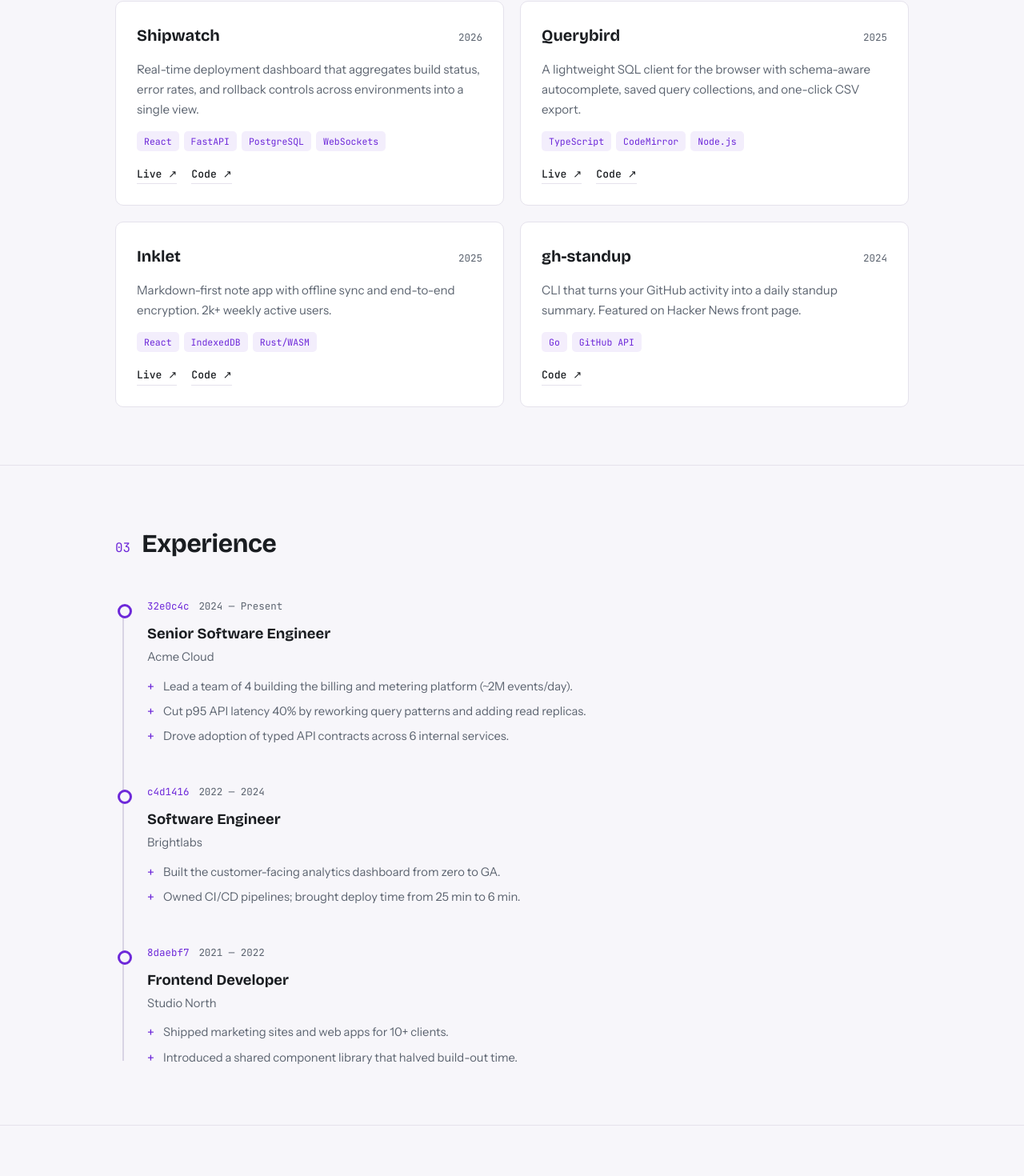
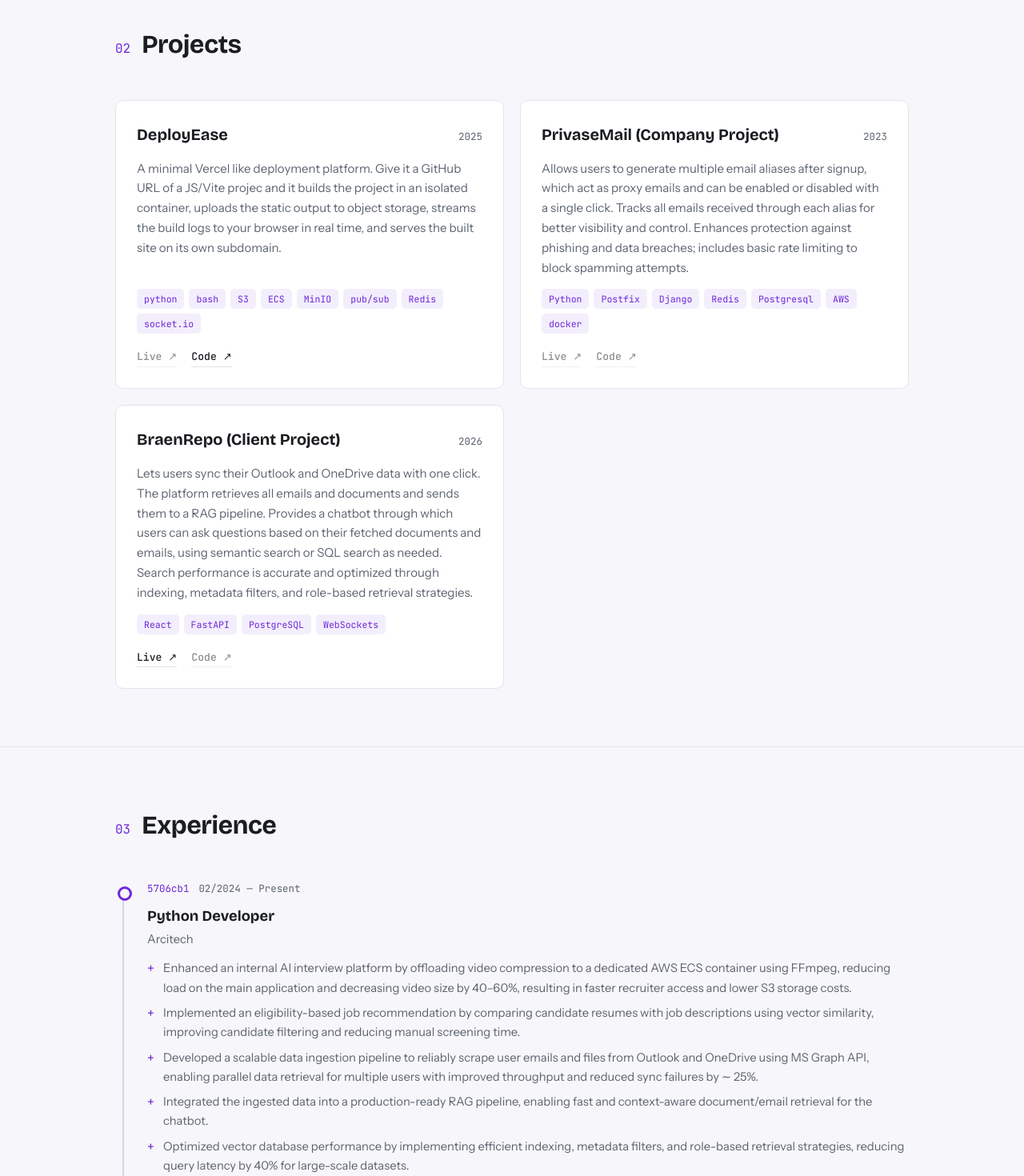
Before and after one commit to SunnyBhagwat35/portfolio, a React (Vite) app: page / in a window 1280 px wide. Shown: the part 1296-2766 px from the top of the page at 80% size. Built offline with nearby package versions, Linux system fonts and the light colour scheme.

Commit message:
conditional redered a tags

```diff
--- a/src/components/Projects.jsx
+++ b/src/components/Projects.jsx
@@ -32,12 +32,24 @@ export default function Projects() {
 
               <div className="project-links">
                 {project.liveUrl && (
-                  <a href={project.liveUrl} target="_blank" rel="noreferrer">
+                  <a href={project.liveUrl} target="_blank" rel="noreferrer"
+                  style={
+                          project.liveUrl === '#'
+                            ? { cursor: 'not-allowed', pointerEvents: 'none', opacity: 0.5 }
+                            : undefined
+                        }
+                  >
                     Live ↗
                   </a>
                 )}
                 {project.codeUrl && (
-                  <a href={project.codeUrl} target="_blank" rel="noreferrer">
+                  <a href={project.codeUrl} target="_blank" rel="noreferrer"
+                  style={
+                          project.codeUrl === '#'
+                            ? { cursor: 'not-allowed', pointerEvents: 'none', opacity: 0.5 }
+                            : undefined
+                        }
+                  >
                     Code ↗
                   </a>
                 )}
--- a/src/data.js
+++ b/src/data.js
@@ -31,92 +31,104 @@ export const socials = [
 export const about = {
   // Each string renders as a paragraph.
   paragraphs: [
-    "I'm a developer with 4+ years of experience shipping production software across the stack. I care about clean APIs, honest error handling, and interfaces that stay out of the user's way.",
-    "Outside of work you'll find me trying open source libraries, leaning about system design, or over-engineering my dotfiles.",
-    "Sometimes playing cricket or video games too."
+    "Python backend engineer with 5 years of production experience building applications and RESTful APIs, including hands-on",
+    "building GenAl applications running in production. Integrated (chat + embeddings) into live services and orchestrated multi-step LLM workflows" ,
+    "using LangChain. Built end-to-end RAG pipelines on PostgreSQL + pgvector powering chatbot retrieval over enterprise email and document data. Strong in PostgreSQL",
+    "ORM, query optimization and indexing, version control with Git, and AWS (ECS, S3, EC2, SQS), docker.",
+    "collaborating with DevOps for issue mitigations and data migrations. Fluent in English, Hindi and Marathi."
   ],
   skills: [
     {
       group: "Languages",
-      items: ["TypeScript", "Python", "SQL", "Go"],
+      items: ["Python", "Javascript", "SQL", "C/C++", "Go", "HTML", "CSS"],
     },
     {
       group: "Frameworks",
-      items: ["React", "Node.js", "FastAPI", "Next.js"],
+      items: ["FastAPI", "Flask", "Django", "Langchain", "Langgraph", "React", "Node.js",],
     },
     {
       group: "Infra & Tools",
-      items: ["PostgreSQL", "Redis", "Docker", "AWS", "Vercel", "Git"],
+      items: ["PostgreSQL", "Redis", "Docker", "AWS", "GCP", "MongoDB", "Git/GitHub", "Ansible", "Postman", "Kubernetes"],
     },
   ],
 };
 
 export const projects = [
   {
-    title: "Shipwatch",
+    title: "DeployEase",
+    year: "2025",
+    description:
+      "A minimal Vercel like deployment platform. Give it a GitHub URL of a JS/Vite projec and it builds the project in an isolated container, uploads the static output to object storage, streams the build logs to your browser in real time, and serves the built site on its own subdomain.",
+    tech: ["python", "bash", "S3", "ECS", "MinIO", "pub/sub", "Redis", "socket.io"],
+    liveUrl: "#",
+    codeUrl: "https://github.com/SunnyBhagwat35/deployease",
+  },
+  {
+    title: "PrivaseMail (Company Project)",
+    year: "2023",
+    description:
+    "Allows users to generate multiple email aliases after signup, which act as proxy emails and can be enabled or disabled with a single click. Tracks all emails received through each alias for better visibility and control.\
+    Enhances protection against phishing and data breaches; includes basic rate limiting to block spamming attempts.",
+    tech: ["Python", "Postfix", "Django", "Redis", "Postgresql", "AWS", "docker"],
+    liveUrl: "#",
+    codeUrl: "#",
+  },
+  {
+    title: "BraenRepo (Client Project)",
     year: "2026",
     description:
-      "Real-time deployment dashboard that aggregates build status, error rates, and rollback controls across environments into a single view.",
+    "Lets users sync their Outlook and OneDrive data with one click. The platform retrieves all emails and documents and sends them to a RAG pipeline. \
+    Provides a chatbot through which users can ask questions based on their fetched documents and emails, using semantic search or SQL search as needed. \
+    Search performance is accurate and optimized through indexing, metadata filters, and role-based retrieval strategies.",
     tech: ["React", "FastAPI", "PostgreSQL", "WebSockets"],
-    liveUrl: "https://example.com",
-    codeUrl: "https://github.com/yourusername/shipwatch",
+    liveUrl: "https://prerepo.braen.ai/",
+    codeUrl: "#",
   },
-  {
-    title: "Querybird",
-    year: "2025",
-    description:
-      "A lightweight SQL client for the browser with schema-aware autocomplete, saved query collections, and one-click CSV export.",
-    tech: ["TypeScript", "CodeMirror", "Node.js"],
-    liveUrl: "https://example.com",
-    codeUrl: "https://github.com/yourusername/querybird",
-  },
-  {
-    title: "Inklet",
-    year: "2025",
-    description:
-      "Markdown-first note app with offline sync and end-to-end encryption. 2k+ weekly active users.",
-    tech: ["React", "IndexedDB", "Rust/WASM"],
-    liveUrl: "https://example.com",
-    codeUrl: "https://github.com/yourusername/inklet",
-  },
-  {
-    title: "gh-standup",
-    year: "2024",
-    description:
-      "CLI that turns your GitHub activity into a daily standup summary. Featured on Hacker News front page.",
-    tech: ["Go", "GitHub API"],
-    liveUrl: "", // set to "" to hide the Live link
-    codeUrl: "https://github.com/yourusername/gh-standup",
-  },
+  // {
+  //   title: "gh-standup",
+  //   year: "2024",
+  //   description:
+  //     "CLI that turns your GitHub activity into a daily standup summary. Featured on Hacker News front page.",
+  //   tech: ["Go", "GitHub API"],
+  //   liveUrl: "", // set to "" to hide the Live link
+  //   codeUrl: "https://github.com/yourusername/gh-standup",
+  // },
 ];
 
 export const experience = [
   {
-    role: "Senior Software Engineer",
-    company: "Acme Cloud",
-    period: "2024 — Present",
+    role: "Python Developer",
+    company: "Arcitech",
+    period: "02/2024 — Present",
     points: [
-      "Lead a team of 4 building the billing and metering platform (~2M events/day).",
-      "Cut p95 API latency 40% by reworking query patterns and adding read replicas.",
-      "Drove adoption of typed API contracts across 6 internal services.",
+      " Enhanced an internal AI interview platform by offloading video compression to a dedicated AWS ECS container using FFmpeg, reducing load on the main application and decreasing video size by 40–60%, resulting in faster recruiter access and lower S3 storage costs.",
+      "Implemented an eligibility-based job recommendation by comparing candidate resumes with job descriptions using vector similarity, improving candidate filtering and reducing manual screening time.",
+      "Developed a scalable data ingestion pipeline to reliably scrape user emails and files from Outlook and OneDrive using MS Graph API, enabling parallel data retrieval for multiple users with improved throughput and reduced sync failures by ∼ 25%.",
+      "Integrated the ingested data into a production-ready RAG pipeline, enabling fast and context-aware document/email retrieval for the chatbot.",
+      "Optimized vector database performance by implementing efficient indexing, metadata filters, and role-based retrieval strategies, reducing query latency by 40% for large-scale datasets.",
+      "Addressed and resolved major blockers across multiple projects by assisting DevOps and development teams with data migrations, environment setup, and initial project/module configurations",
     ],
   },
   {
-    role: "Software Engineer",
-    company: "Brightlabs",
-    period: "2022 — 2024",
+    role: "Software Developer",
+    company: "FeelyPrivacy",
+    period: "06/2022 — 02/2024",
     points: [
-      "Built the customer-facing analytics dashboard from zero to GA.",
-      "Owned CI/CD pipelines; brought deploy time from 25 min to 6 min.",
+    "Engineered the PrivaseMail platform with a Postfix server, Django, and PostgreSQL, enabling users to seamlessly generate multiple email aliases for each website. This led to a 40% reduction in spam, significantly enhancing protection against phishing and data breaches.",
+    "Implemented effective rate-limiting measures, reducing spamming incidents by 40% through automated actions prevention.",
+    "Developed a high-performance Vue.js-based browser extension for PrivaseMail, paired with a Django-based API, resulting in a 20% decrease in page loading times and a 25% enhancement in data transfer for an improved overall user experience.",
+    "Integrated Elasticsearch to fine-tune search functionality and optimizing the user experience, resulting in a 20% enhancement in search response times.",
+    "Integrated the PhonePe payment gateway for a single subscription model, streamlining user access to all product subscriptions with a single payment. This transformation eliminated the manual workflow, reducing processing time by 40% and   enhancing user satisfaction with a seamless payment experience.",
     ],
   },
   {
-    role: "Frontend Developer",
-    company: "Studio North",
-    period: "2021 — 2022",
+    role: "Fullstack software intern",
+    company: "FeelyPrivacy",
+    period: "10/2021 — 01/2022",
     points: [
-      "Shipped marketing sites and web apps for 10+ clients.",
-      "Introduced a shared component library that halved build-out time.",
+      "Collaberated and learned from senior developers about production systems.",
+      "Contributed to internal medtech flask application.",
+      "got hands on experience on  flask, redis, vue.js",
     ],
   },
 ];
```
